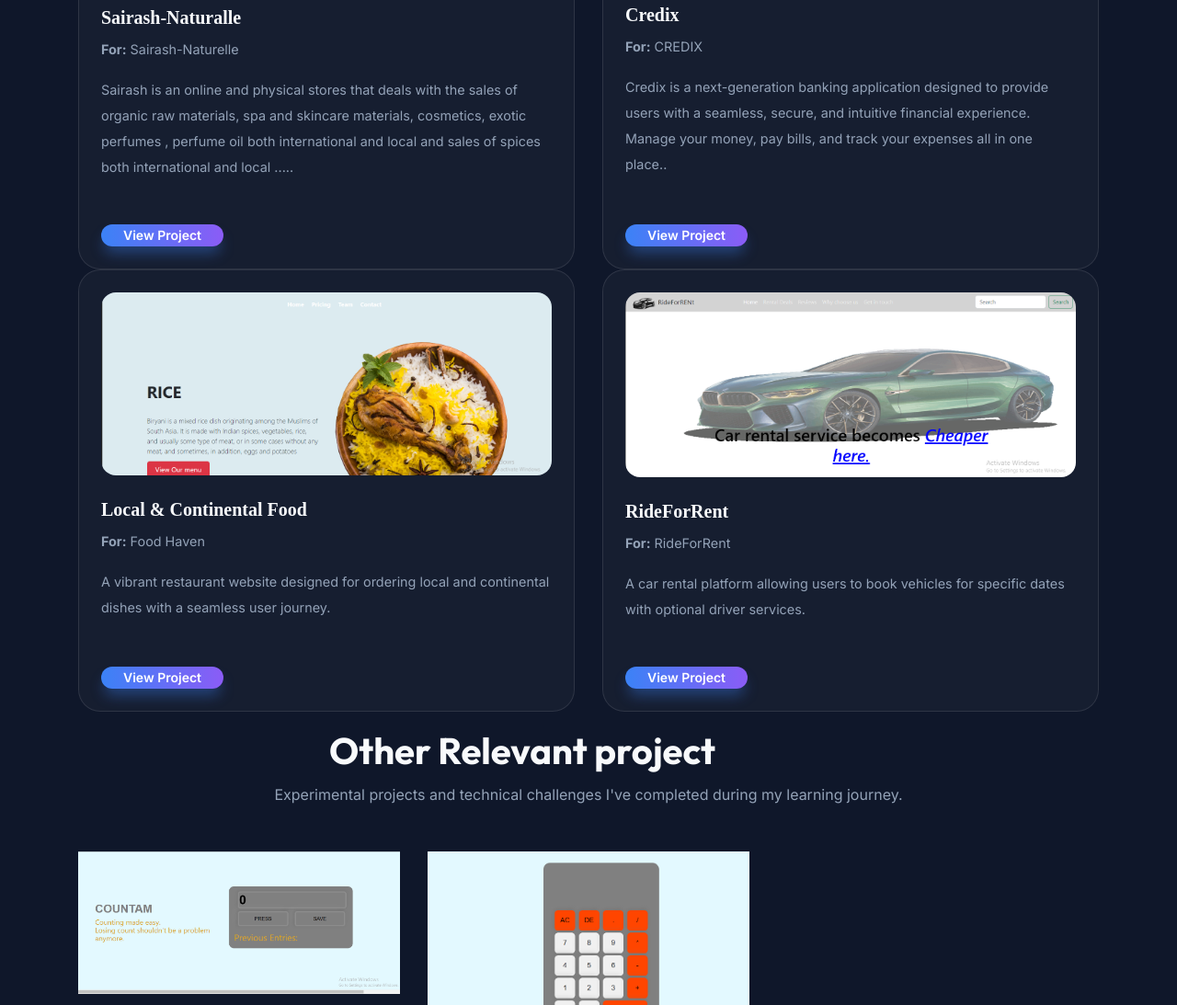
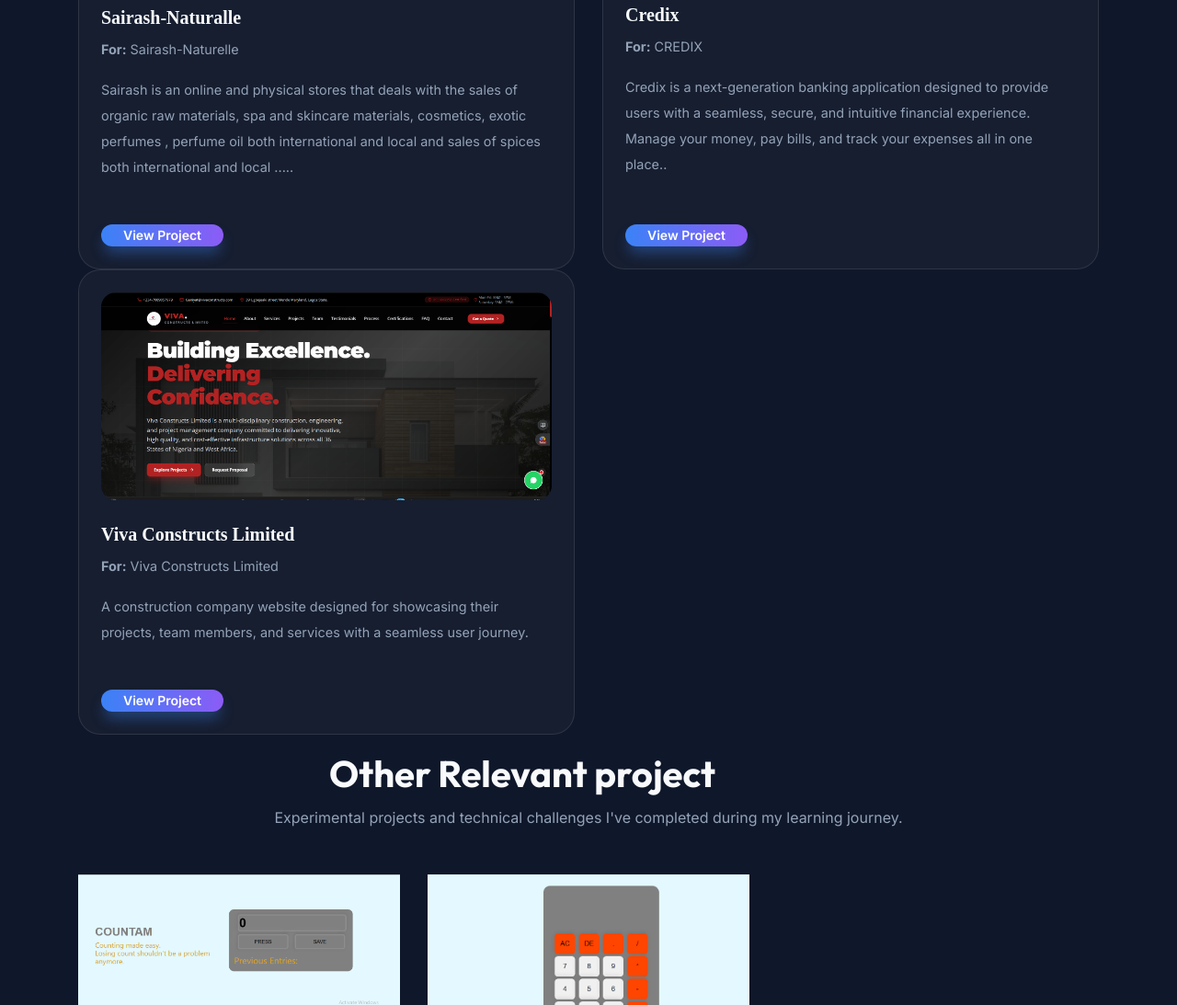
Before and after one commit to Irenimoyan/My-Portfolio, a plain HTML site: page index.html in a window 1280 px wide. Shown: the part 4816-5909 px from the top of the page at 92% size. Drawn offline with nearby package versions, Linux system fonts and the light colour scheme.

Commit message:
chore:added a new project 'ViVa Construct ltd'

```diff
--- a/index.html
+++ b/index.html
@@ -377,22 +377,22 @@
             <div class="col-lg-6 col-md-6" data-aos="fade-up">
                 <div class="project-card">
                     <div class="image-container">
-                        <a href="https://irenimoyan.github.io/FOOD/">
-                            <img class="img-fluid" src="images/Food.png" alt="Food Ordering">
+                        <a href="https://vivaconstruct.com">
+                            <img class="img-fluid" src="images/viva.png" alt="Food Ordering">
                         </a>
                     </div>
                     <div class="project-details">
-                        <h5>Local & Continental Food</h5>
-                        <p><strong>For:</strong> Food Haven</p>
-                        <p>A vibrant restaurant website designed for ordering local and continental dishes with a
+                        <h5>Viva Constructs Limited</h5>
+                        <p><strong>For:</strong> Viva Constructs Limited</p>
+                        <p>A construction company website designed for showcasing their projects, team members, and services with a
                             seamless user journey.</p>
-                        <a class="btn-solid-lg" href="https://irenimoyan.github.io/FOOD/">View Project</a>
+                        <a class="btn-solid-lg" href="https://vivaconstruct.com">View Project</a>
                     </div>
                 </div>
             </div>
 
             <!-- Project Card -->
-            <div class="col-lg-6 col-md-6" data-aos="fade-up" data-aos-delay="100">
+            <!-- <div class="col-lg-6 col-md-6" data-aos="fade-up" data-aos-delay="100">
                 <div class="project-card">
                     <div class="image-container">
                         <a href="https://irenimoyan.github.io/RideForRent/">
@@ -407,7 +407,7 @@
                         <a class="btn-solid-lg" href="https://irenimoyan.github.io/RideForRent/">View Project</a>
                     </div>
                 </div>
-            </div>
+            </div> -->
         </div> <!-- end of row -->
     </div> <!-- end of container -->
 </div> <!-- end of basic-3 -->
```
Also changed, not shown: images/viva.png (added).
